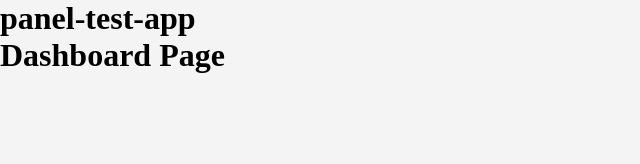
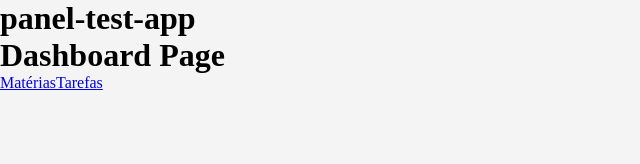
Before and after one commit to ahnucl/panel-test-app, a React (Create React App) app: page / in a window 1280 px wide. Shown: the top 164 px of the page, without its empty margins (0-640 px from the left). Built offline with nearby package versions, Linux system fonts and the light colour scheme.

Commit message:
iterando paineis do arquivo local

```diff
--- a/src/App.tsx
+++ b/src/App.tsx
@@ -1,8 +1,6 @@
 import React from 'react';
 import { BrowserRouter } from 'react-router-dom';
 import GlobalStyle from './styles/global';
-
-import PanelList from './components/PanelList';
 
 import Routes from './routes';
 
--- a/src/data/panel-data.json
+++ b/src/data/panel-data.json
@@ -45,6 +45,6 @@
           "color": "#f4fccc"
         }
       ]
-    },
+    }
   ]
 }
--- a/src/pages/Dashboard/index.tsx
+++ b/src/pages/Dashboard/index.tsx
@@ -1,9 +1,36 @@
-import React from 'react';
+import React, { useState, useEffect } from 'react';
+import data from '../../data/panel-data.json';
 
 /**
  * Fazer do jeito que eu sei, com Hooks, e depois alterar
  * para usar Redux
  */
-const Dashboard: React.FC = () => <h1>Dashboard Page</h1>;
+
+interface PanelColumn {
+  name: string;
+  color: string;
+}
+
+interface Panel {
+  name: string;
+  columns: PanelColumn[];
+}
+
+const Dashboard: React.FC = () => {
+  const [panels] = useState<Panel[]>(data.panels);
+
+  // useEffect(() => {}, []);
+
+  return (
+    <>
+      <h1>Dashboard Page</h1>
+      {panels.map(panel => (
+        <a key={panel.name} href={`panel/${panel.name}`}>
+          {panel.name}
+        </a>
+      ))}
+    </>
+  );
+};
 
 export default Dashboard;
```
